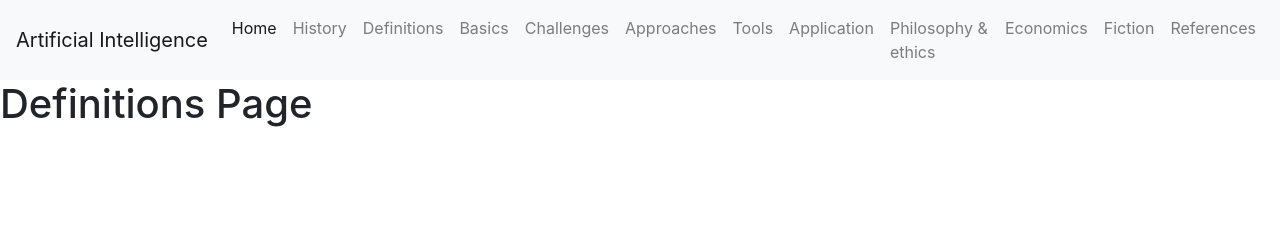
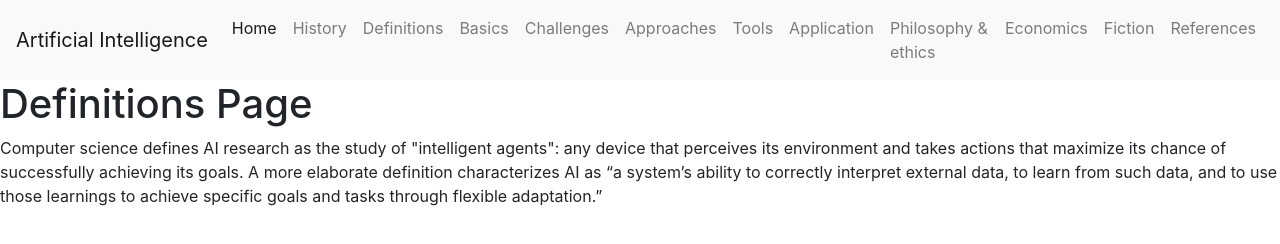
Before and after one commit to jonathanrwmather/jonathanrwmather.github.io, a plain HTML site: page definitions.html in a window 1280 px wide. Drawn offline with Linux system fonts and the light colour scheme.

Commit message:
information added for the definitions page

```diff
--- a/definitions.html
+++ b/definitions.html
@@ -6,6 +6,8 @@
     <title>Definitions</title>
   </head>
   <body>
+    <main>
+
     <nav class="navbar navbar-expand-lg navbar-light bg-light">
     <a class="navbar-brand" href="index.html">Artificial Intelligence</a>
     <button class="navbar-toggler" type="button" data-toggle="collapse" data-target="#navbarNavDropdown" aria-controls="navbarNavDropdown" aria-expanded="false" aria-label="Toggle navigation">
@@ -51,5 +53,8 @@
         </li>
       </nav>
     <h1>Definitions Page</h1>
+    <p>Computer science defines AI research as the study of "intelligent agents": any device that perceives its environment and takes actions that maximize its chance of successfully achieving its goals. A more elaborate definition characterizes AI as “a system’s ability to correctly interpret external data, to learn from such data, and to use those learnings to achieve specific goals and tasks through flexible adaptation.”</p>
+
+    </main>
   </body>
 </html>
```
